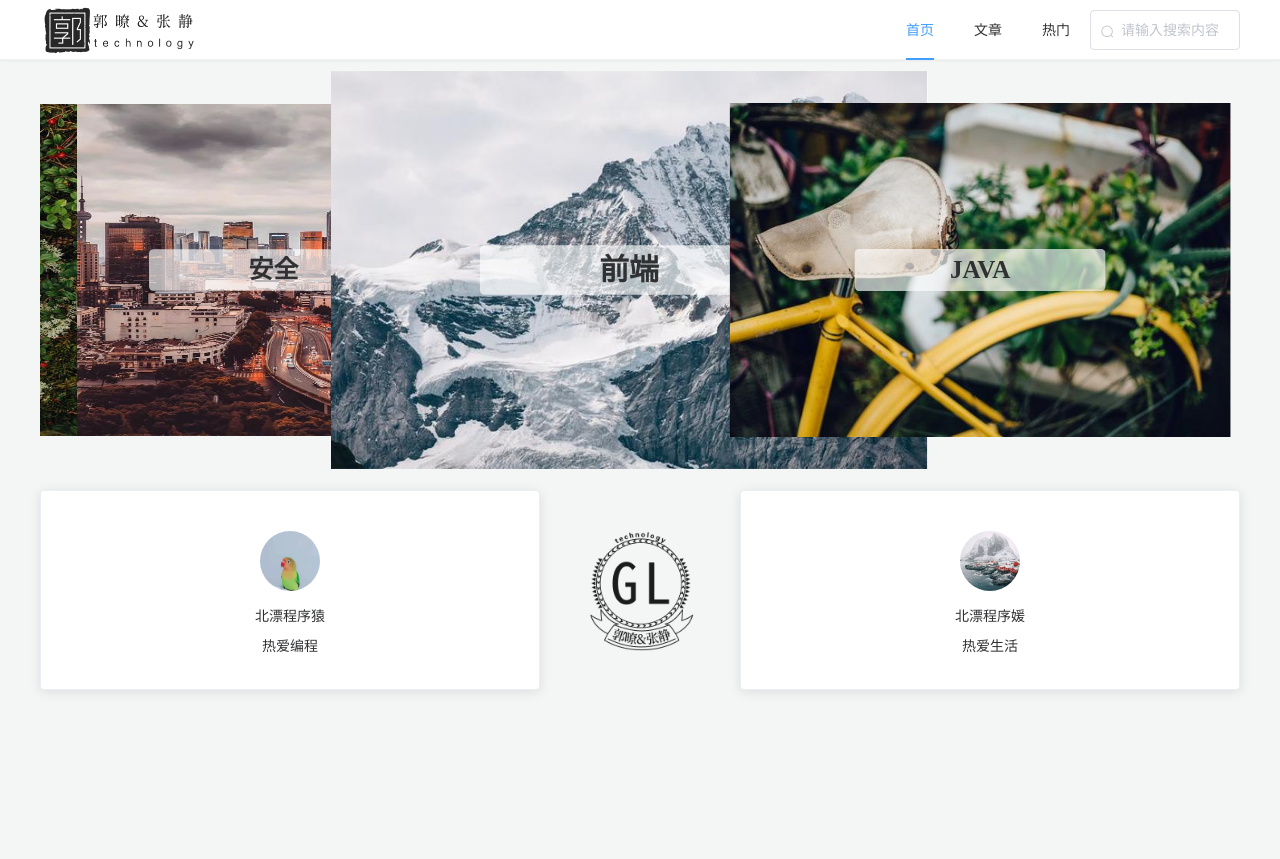
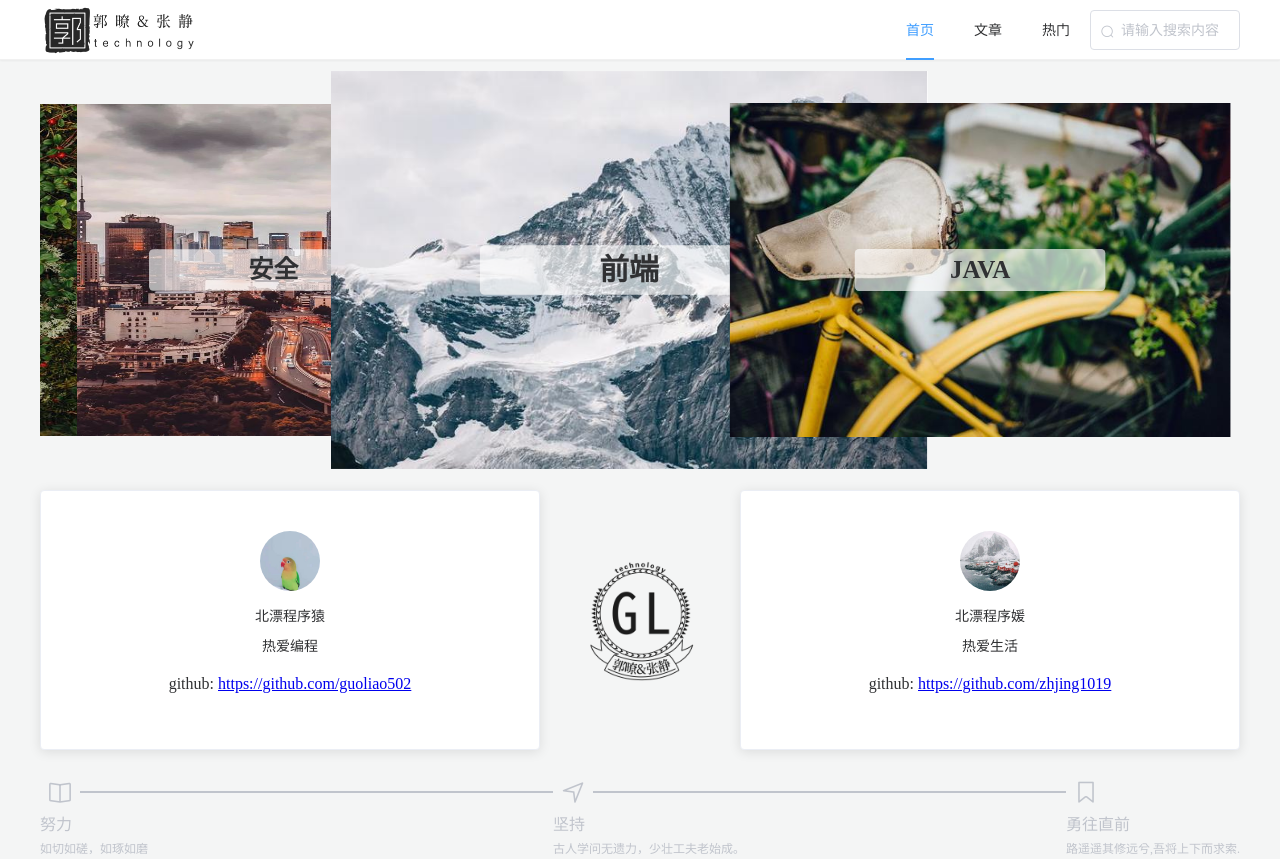
Before and after one commit to zhjing1019/zhjingBlog, a Vue app: page /protal in a window 1280 px wide. Before the commit the page ends 800 px from the top, so only its background shows below. Built offline with nearby package versions, Linux system fonts and the light colour scheme.

Commit message:
blog protal

```diff
--- a/src/App.vue
+++ b/src/App.vue
@@ -5,22 +5,13 @@
 </template>
 
 <style lang="scss">
+@import "@/style/varStyle.scss";
 html{
-  background: #f4f5f5;
+  background: $bg-color;
 }
 *{
   padding: 0;
   margin: 0;
   box-sizing: border-box;
 }
-// $nav-color: pink;
-// #app {
-//   font-family: 'Avenir', Helvetica, Arial, sans-serif;
-//   -webkit-font-smoothing: antialiased;
-//   -moz-osx-font-smoothing: grayscale;
-//   text-align: center;
-//   color: #2c3e50;
-//   margin-top: 60px;
-//   background: $nav-color;
-// }
 </style>
--- /dev/null
+++ b/src/common/config.js
@@ -0,0 +1,39 @@
+// 标签列表
+export let  labelList = [
+    {
+        img: 'banner1',
+        title: '前端',
+        path: ''
+    },
+    {
+        img: 'banner2',
+        title: 'JAVA',
+        path: ''
+    },
+    {
+        img: 'banner4',
+        title: 'Python',
+        path: ''
+    },
+    {
+        img: 'banner5',
+        title: '安全',
+        path: ''
+    }
+]
+
+export let timeLineList = [{
+    title: '努力',
+    description: '如切如磋，如琢如磨',
+    icon: 'el-icon-reading'
+  }, {
+    title: '坚持',
+    description: '古人学问无遗力，少壮工夫老始成。',
+    icon: 'el-icon-position'
+  }, {
+    title: '勇往直前',
+    description: '路遥遥其修远兮,吾将上下而求索.',
+    icon: 'el-icon-collection-tag'
+  }
+
+]
--- a/src/components/HeaderFix.vue
+++ b/src/components/HeaderFix.vue
@@ -55,6 +55,7 @@ export default {
 
 <style lang="scss">
     .header-fix{
+        z-index: 100;
         width: 100%;
         height: 60px;
         background-color: #fff;
--- a/src/components/IntroduceCard.vue
+++ b/src/components/IntroduceCard.vue
@@ -6,6 +6,10 @@
                     <img :src="require('@/img/guoliaoImg.jpg')" alt="">
                     <p>北漂程序猿</p>
                     <p>热爱编程</p>
+                    <div class="github">
+                        github:
+                        <a href="https://github.com/guoliao502" target="_blank">https://github.com/guoliao502</a>
+                    </div>
                 </el-card>
             </el-col>
             <el-col :span="4" class="introduce-center">
@@ -16,6 +20,11 @@
                     <img :src="require('@/img/zhangjingImg.jpg')" alt="">
                     <p>北漂程序媛</p>
                     <p>热爱生活</p>
+
+                    <div class="github">
+                        github:
+                        <a href="https://github.com/guoliao502" target="_blank">https://github.com/zhjing1019</a>
+                    </div>
                 </el-card>
             </el-col>
         </el-row>
@@ -39,7 +48,7 @@ export default {
 
 <style lang="scss">
 @import "@/style/varStyle.scss";
-$card-height: 200px;
+$card-height: 260px;
 .introduce-card{
     width: 100%;
     .card-main{
@@ -67,6 +76,9 @@ $card-height: 200px;
             -ms-transform: rotateZ(360deg);
             transform: rotateZ(360deg);
         }
+        .github{
+            margin-top: 20px;
+        }
     }
     .introduce-center{
         height: $card-height;
--- /dev/null
+++ b/src/components/TimeLine.vue
@@ -0,0 +1,43 @@
+<template>
+    <div class="time-line">
+        <!-- <el-timeline>
+            <el-timeline-item v-for="(item, index) in timeLineList"
+            :key="index"
+            :type="item.type"
+            :size="item.size"
+            placement="top"
+            :timestamp="item.timestamp">
+                <el-card>
+                    <h4>更新 Github 模板</h4>
+                    <p>王小虎 提交于 2018/4/12 20:46</p>
+                </el-card>
+            </el-timeline-item>
+        </el-timeline> -->
+        <el-steps>
+            <el-step v-for="(item, index) in timeLineList" :key="index" :title="item.title" :icon="item.icon" :description="item.description"></el-step>
+        </el-steps>
+
+    </div>
+</template>
+<script>
+import { timeLineList } from "@/common/config.js"
+export default {
+    data() {
+        return {
+            timeLineList: timeLineList
+        };
+    },
+}
+</script>
+
+<style lang="scss">
+@import "@/style/varStyle.scss";
+.time-line{
+    .el-step__icon{
+        background: $bg-color;
+    }
+}
+
+
+
+</style>
--- a/src/style/varStyle.scss
+++ b/src/style/varStyle.scss
@@ -1,2 +1,3 @@
 $theme-color: #606266;
 $font-color: #303133;
+$bg-color: #f4f5f5;
--- a/src/views/Index.vue
+++ b/src/views/Index.vue
@@ -10,16 +10,12 @@
 </template>
 <script>
 import HeaderFix from "@/components/HeaderFix.vue"
-import ListItem from "@/components/ListItem.vue"
-import NavDivider from "@/components/NavDivider.vue"
-import RightBanner from "@/components/RightBanner.vue"
+
 export default {
     data() {
-        return {
-            testData: ['test', 'test', 'test', 'test', 'test', 'test', 'test']
-        };
+        return {};
     },
-    components: {HeaderFix, ListItem, NavDivider, RightBanner}
+    components: {HeaderFix}
 }
 </script>
 
--- a/src/views/Protal.vue
+++ b/src/views/Protal.vue
@@ -12,40 +12,25 @@
             <div class="introduce-main">
                 <introduce-card></introduce-card>
             </div>
+            <div class="label-list-div">
+                <time-line></time-line>
+            </div>
         </div>
     </div>
 </template>
 <script>
 import IntroduceCard from "@/components/IntroduceCard"
+import TimeLine from "@/components/TimeLine"
+import { labelList } from "@/common/config.js"
 export default {
     data() {
         return {
-            arr: [
-                {
-                    img: 'banner1',
-                    title: '前端',
-                    path: ''
-                },
-                {
-                    img: 'banner2',
-                    title: 'JAVA',
-                    path: ''
-                },
-                {
-                    img: 'banner4',
-                    title: 'Python',
-                    path: ''
-                },
-                {
-                    img: 'banner5',
-                    title: '安全',
-                    path: ''
-                },
-            ],
+            arr: labelList
         };
     },
     components: {
-        IntroduceCard
+        IntroduceCard,
+        TimeLine
     },
     methods: {
         bannerClick(item) {
@@ -71,6 +56,8 @@ export default {
             img{
                 width: 100%;
                 height: 100%;
+                cursor: pointer;
+                transition: all 0.5s; /* 所有的属性变化在0.5s的时间段内完成 */
             }
             h3{
                 width: 300px;
@@ -86,11 +73,17 @@ export default {
                 top: 50%;
                 left: 50%;
                 margin-left: -150px;
-
+                z-index: 2;
+            }
+            &:hover img{
+                transform: scale(1.2); /* 鼠标放到图片上的时候图片按比例放大1.5倍   */
             }
         }
         .introduce-main{
             margin-top: 20px;
+        }
+        .label-list-div{
+            margin-top: 30px;
         }
     }
 }
```
